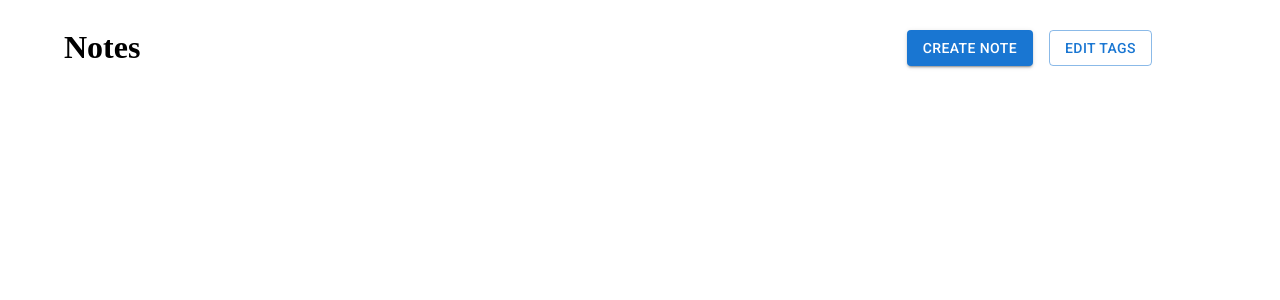
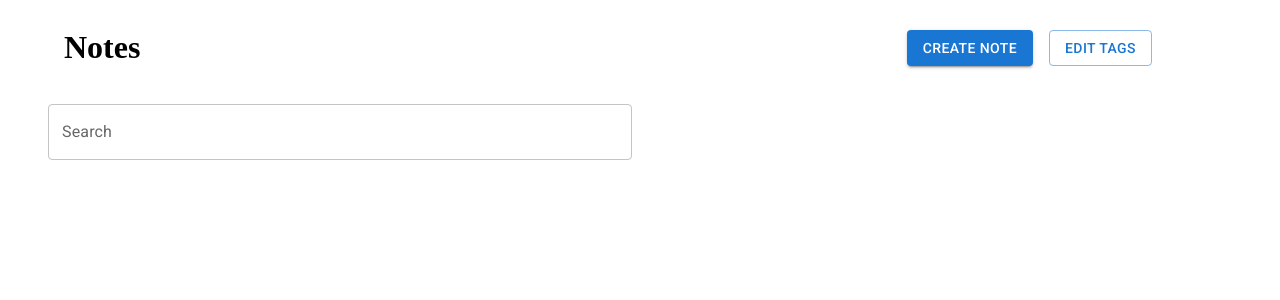
Before and after one commit to tomasesquivelgc/Note-Taking-App, a React (Vite) app: page / in a window 1280 px wide. Shown: the top 300 px of the page. Built offline with nearby package versions, Linux system fonts and the light colour scheme.

Commit message:
create box form component with title search bar

```diff
--- a/src/components/NoteList.tsx
+++ b/src/components/NoteList.tsx
@@ -1,4 +1,4 @@
-import { Grid, Stack, Button, Container } from "@mui/material";
+import { Grid, Stack, Button, Container, Box, TextField } from "@mui/material";
 import { Link } from "react-router-dom";
 
 export function NoteList() {
@@ -15,12 +15,26 @@ export function NoteList() {
                 Create Note
               </Button>
             </Link>
-
             <Button variant="outlined">
               Edit Tags
             </Button>
           </Stack>
         </Grid>
+        <Box component="form" width="100%">
+          <Grid item xs={6}>
+            <TextField
+              label="Search"
+              variant="outlined"
+              fullWidth
+              margin="normal"
+            />
+
+          </Grid>
+          <Grid item xs={6}>
+
+
+          </Grid>
+        </Box>
       </Grid>
     </Container>
   );
```
